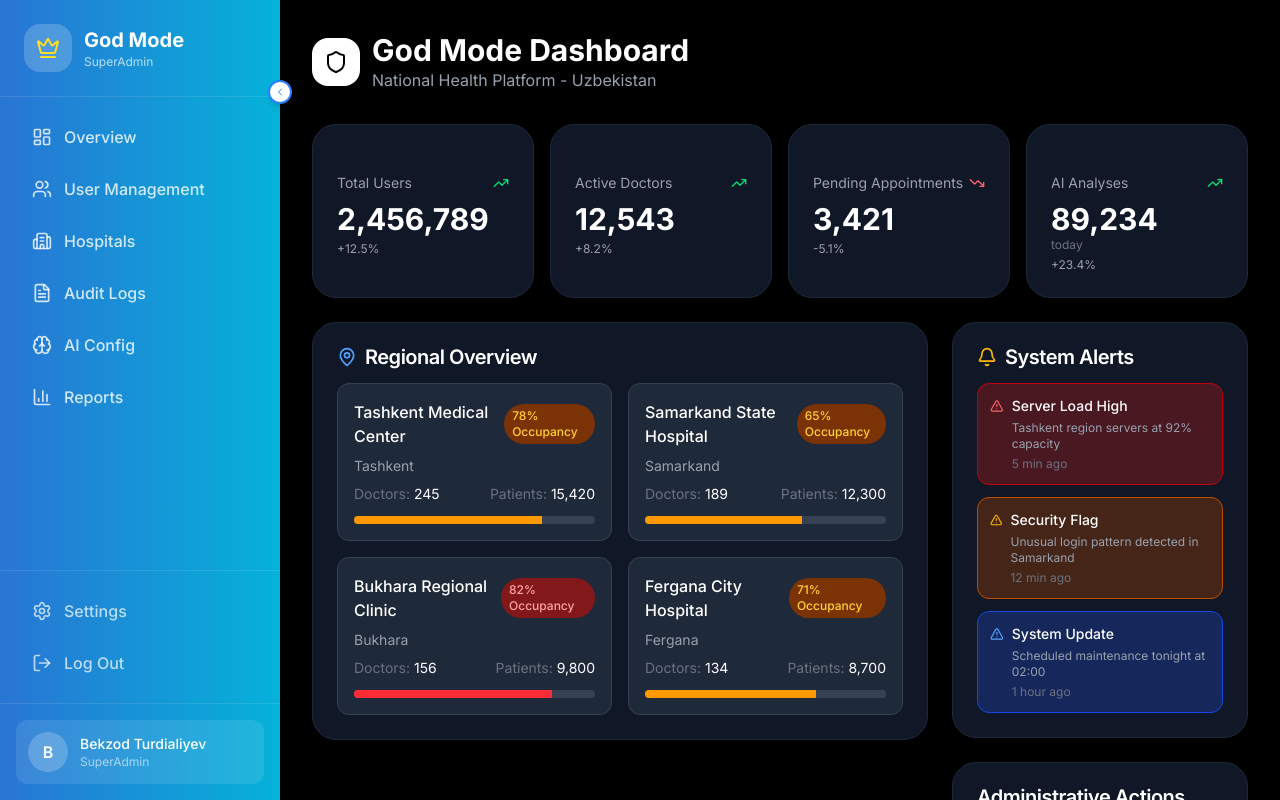
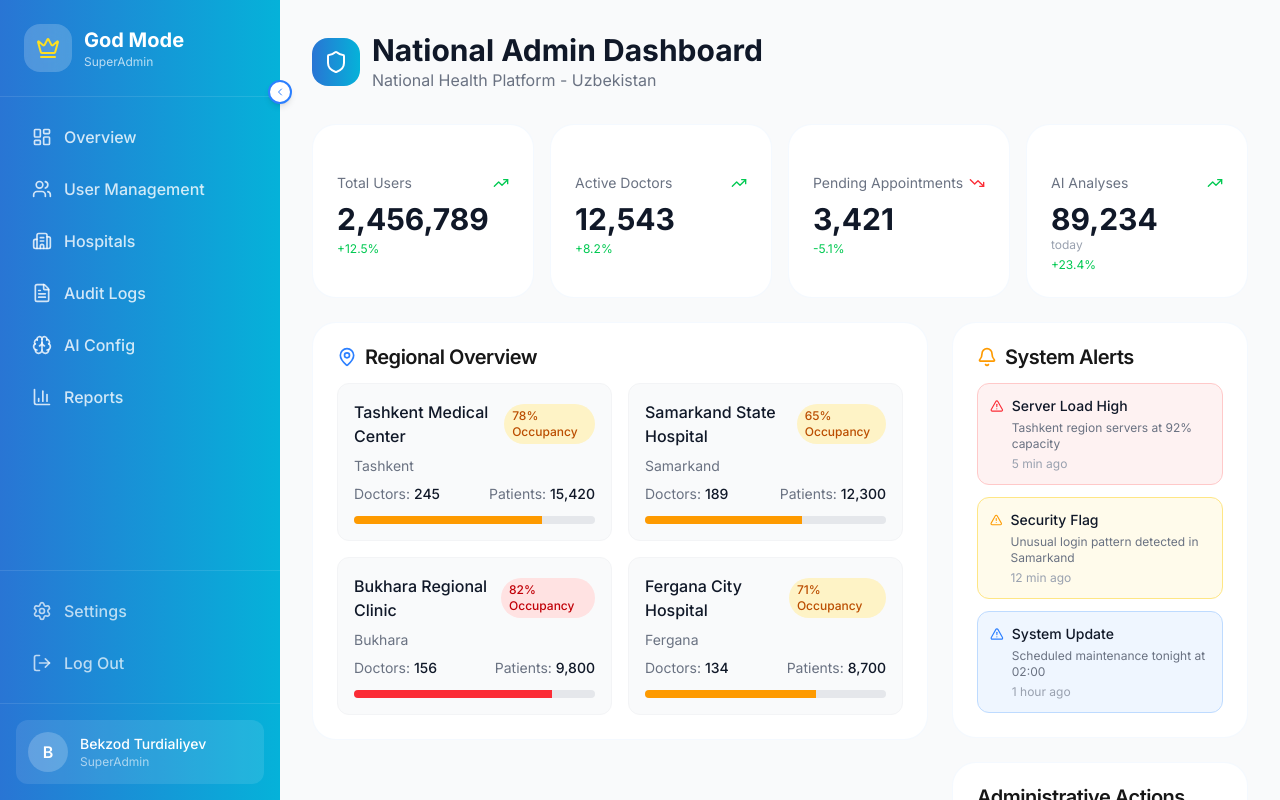
Before and after one commit to devturdialiyev/DocShare, a Next.js app: page /admin/national in a window 1280 px wide. Shown: the top 800 px of the page. Built offline with nearby package versions, Linux system fonts and the light colour scheme.

Commit message:
style: Change national admin to light theme

```diff
--- a/app/admin/national/page.tsx
+++ b/app/admin/national/page.tsx
@@ -23,7 +23,7 @@ import { systemMetrics, alerts, hospitals } from "@/lib/mock/data";
 
 export default function NationalAdminPage() {
   return (
-    <div className="min-h-screen bg-black">
+    <div className="min-h-screen bg-gray-50">
       <GodModeSidebar activeItem="dashboard" />
 
       <main className="lg:ml-[280px] p-4 lg:p-8">
@@ -36,12 +36,12 @@ export default function NationalAdminPage() {
           {/* Header */}
           <motion.div variants={staggerItem} className="mb-8">
             <div className="flex items-center gap-3 mb-2">
-              <div className="w-12 h-12 rounded-2xl bg-white flex items-center justify-center">
-                <Shield className="w-6 h-6 text-black" />
+              <div className="w-12 h-12 rounded-2xl bg-gradient-primary flex items-center justify-center">
+                <Shield className="w-6 h-6 text-white" />
               </div>
               <div>
-                <h1 className="text-3xl font-bold text-white">God Mode Dashboard</h1>
-                <p className="text-gray-400">National Health Platform - Uzbekistan</p>
+                <h1 className="text-3xl font-bold text-gray-900">National Admin Dashboard</h1>
+                <p className="text-gray-500">National Health Platform - Uzbekistan</p>
               </div>
             </div>
           </motion.div>
@@ -49,52 +49,52 @@ export default function NationalAdminPage() {
           {/* Stats Grid */}
           <motion.div variants={staggerItem} className="grid grid-cols-2 lg:grid-cols-4 gap-4 mb-6">
             {systemMetrics.map((metric) => (
-              <Card key={metric.label} className="bg-gray-900 border-gray-800">
+              <Card key={metric.label}>
                 <CardContent className="pt-6">
                   <div className="flex items-center justify-between mb-2">
-                    <span className="text-gray-400 text-sm">{metric.label}</span>
-                    <span className={metric.change >= 0 ? "text-green-400" : "text-red-400"}>
+                    <span className="text-gray-500 text-sm">{metric.label}</span>
+                    <span className={metric.change >= 0 ? "text-green-500" : "text-red-500"}>
                       {metric.change >= 0 ? <TrendingUp className="w-4 h-4" /> : <TrendingDown className="w-4 h-4" />}
                     </span>
                   </div>
-                  <p className="text-3xl font-bold text-white">{metric.value.toLocaleString()}</p>
-                  {metric.unit && <p className="text-xs text-gray-500">{metric.unit}</p>}
-                  <p className="text-xs text-gray-400 mt-1">{metric.change > 0 ? "+" : ""}{metric.change}%</p>
+                  <p className="text-3xl font-bold text-gray-900">{metric.value.toLocaleString()}</p>
+                  {metric.unit && <p className="text-xs text-gray-400">{metric.unit}</p>}
+                  <p className="text-xs text-green-500 mt-1">{metric.change > 0 ? "+" : ""}{metric.change}%</p>
                 </CardContent>
               </Card>
             ))}
           </motion.div>
 
           <div className="grid lg:grid-cols-3 gap-6">
-            {/* Hospitals Map */}
+            {/* Hospitals Overview */}
             <div className="lg:col-span-2">
-              <Card className="bg-gray-900 border-gray-800">
+              <Card>
                 <CardHeader>
-                  <CardTitle className="flex items-center gap-2 text-white">
-                    <MapPin className="w-5 h-5 text-blue-400" />
+                  <CardTitle className="flex items-center gap-2">
+                    <MapPin className="w-5 h-5 text-blue-500" />
                     Regional Overview
                   </CardTitle>
                 </CardHeader>
                 <CardContent>
                   <div className="grid md:grid-cols-2 gap-4">
                     {hospitals.slice(0, 4).map((hospital) => (
-                      <div key={hospital.id} className="p-4 rounded-xl bg-gray-800 border border-gray-700">
+                      <div key={hospital.id} className="p-4 rounded-xl bg-gray-50 border border-gray-100">
                         <div className="flex items-center justify-between mb-2">
-                          <h4 className="font-medium text-white">{hospital.name}</h4>
+                          <h4 className="font-medium text-gray-900">{hospital.name}</h4>
                           <span className={`px-2 py-1 rounded-full text-xs font-medium ${
-                            hospital.occupancy >= 80 ? "bg-red-900 text-red-300" :
-                            hospital.occupancy >= 60 ? "bg-amber-900 text-amber-300" :
-                            "bg-green-900 text-green-300"
+                            hospital.occupancy >= 80 ? "bg-red-100 text-red-700" :
+                            hospital.occupancy >= 60 ? "bg-amber-100 text-amber-700" :
+                            "bg-green-100 text-green-700"
                           }`}>
                             {hospital.occupancy}% Occupancy
                           </span>
                         </div>
-                        <p className="text-sm text-gray-400 mb-2">{hospital.region}</p>
+                        <p className="text-sm text-gray-500 mb-2">{hospital.region}</p>
                         <div className="flex items-center justify-between text-sm">
-                          <span className="text-gray-500">Doctors: <span className="text-white">{hospital.doctors}</span></span>
-                          <span className="text-gray-500">Patients: <span className="text-white">{hospital.patients.toLocaleString()}</span></span>
+                          <span className="text-gray-500">Doctors: <span className="text-gray-900 font-medium">{hospital.doctors}</span></span>
+                          <span className="text-gray-500">Patients: <span className="text-gray-900 font-medium">{hospital.patients.toLocaleString()}</span></span>
                         </div>
-                        <div className="mt-3 h-2 bg-gray-700 rounded-full overflow-hidden">
+                        <div className="mt-3 h-2 bg-gray-200 rounded-full overflow-hidden">
                           <div
                             className={`h-full ${hospital.occupancy >= 80 ? "bg-red-500" : hospital.occupancy >= 60 ? "bg-amber-500" : "bg-green-500"}`}
                             style={{ width: `${hospital.occupancy}%` }}
@@ -109,10 +109,10 @@ export default function NationalAdminPage() {
 
             {/* Alerts */}
             <div>
-              <Card className="bg-gray-900 border-gray-800">
+              <Card>
                 <CardHeader>
-                  <CardTitle className="flex items-center gap-2 text-white">
-                    <Bell className="w-5 h-5 text-amber-400" />
+                  <CardTitle className="flex items-center gap-2">
+                    <Bell className="w-5 h-5 text-amber-500" />
                     System Alerts
                   </CardTitle>
                 </CardHeader>
@@ -122,21 +122,21 @@ export default function NationalAdminPage() {
                       <div
                         key={alert.id}
                         className={`p-3 rounded-xl ${
-                          alert.type === "critical" ? "bg-red-900/50 border border-red-700" :
-                          alert.type === "warning" ? "bg-amber-900/50 border border-amber-700" :
-                          "bg-blue-900/50 border border-blue-700"
+                          alert.type === "critical" ? "bg-red-50 border border-red-200" :
+                          alert.type === "warning" ? "bg-amber-50 border border-amber-200" :
+                          "bg-blue-50 border border-blue-200"
                         }`}
                       >
                         <div className="flex items-start gap-2">
                           <AlertTriangle className={`w-4 h-4 mt-0.5 ${
-                            alert.type === "critical" ? "text-red-400" :
-                            alert.type === "warning" ? "text-amber-400" :
-                            "text-blue-400"
+                            alert.type === "critical" ? "text-red-500" :
+                            alert.type === "warning" ? "text-amber-500" :
+                            "text-blue-500"
                           }`} />
                           <div>
-                            <p className="text-sm font-medium text-white">{alert.title}</p>
-                            <p className="text-xs text-gray-400 mt-1">{alert.message}</p>
-                            <p className="text-xs text-gray-500 mt-1">{alert.timestamp}</p>
+                            <p className="text-sm font-medium text-gray-900">{alert.title}</p>
+                            <p className="text-xs text-gray-500 mt-1">{alert.message}</p>
+                            <p className="text-xs text-gray-400 mt-1">{alert.timestamp}</p>
                           </div>
                         </div>
                       </div>
@@ -146,24 +146,24 @@ export default function NationalAdminPage() {
               </Card>
 
               {/* Quick Actions */}
-              <Card className="bg-gray-900 border-gray-800 mt-6">
+              <Card className="mt-6">
                 <CardHeader>
-                  <CardTitle className="text-white">Administrative Actions</CardTitle>
+                  <CardTitle>Administrative Actions</CardTitle>
                 </CardHeader>
                 <CardContent className="space-y-2">
-                  <Button variant="dark" className="w-full justify-start">
+                  <Button variant="secondary" className="w-full justify-start">
                     <Globe className="w-4 h-4 mr-2" />
                     Manage Regions
                   </Button>
-                  <Button variant="dark" className="w-full justify-start">
+                  <Button variant="secondary" className="w-full justify-start">
                     <Users className="w-4 h-4 mr-2" />
                     User Management
                   </Button>
-                  <Button variant="dark" className="w-full justify-start">
+                  <Button variant="secondary" className="w-full justify-start">
                     <BarChart3 className="w-4 h-4 mr-2" />
                     Analytics
                   </Button>
-                  <Button variant="dark" className="w-full justify-start">
+                  <Button variant="secondary" className="w-full justify-start">
                     <Settings className="w-4 h-4 mr-2" />
                     System Settings
                   </Button>
```
